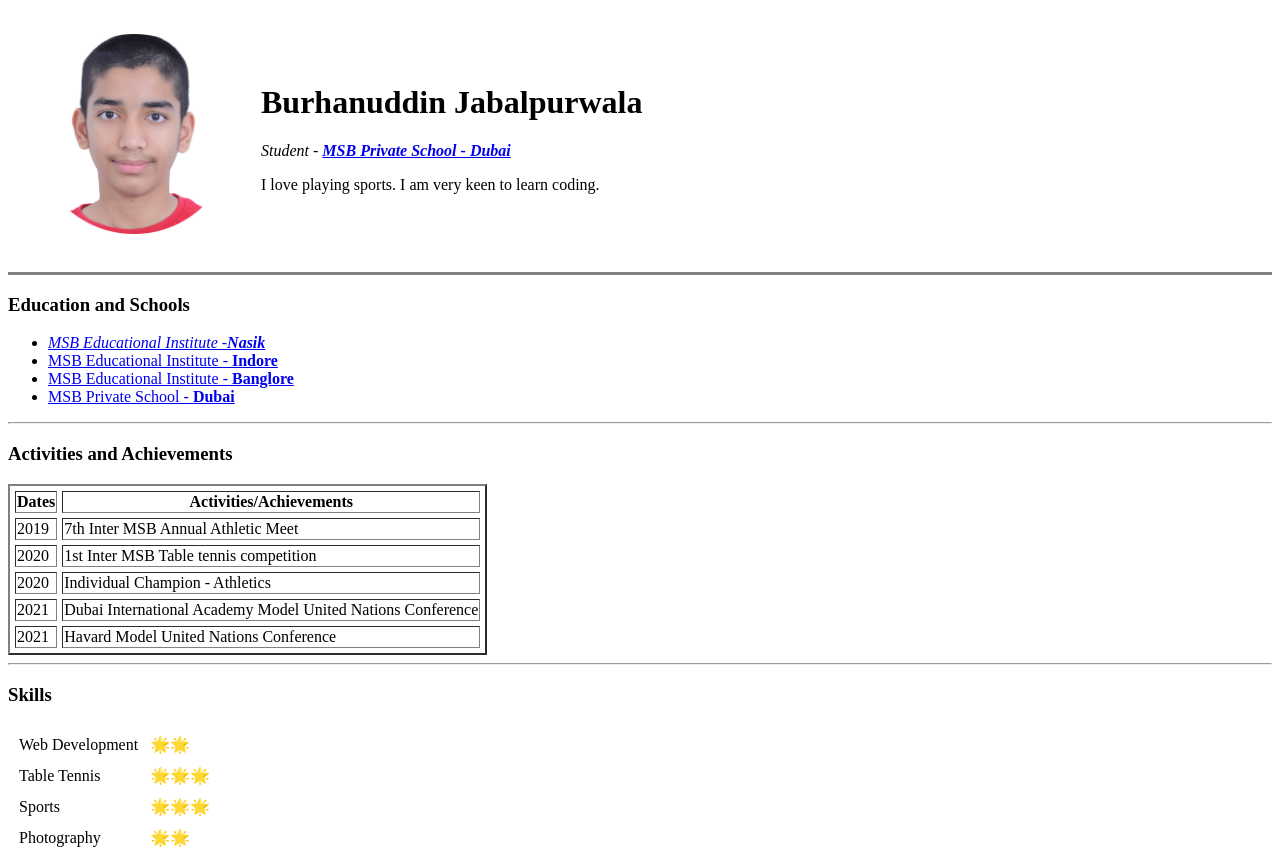
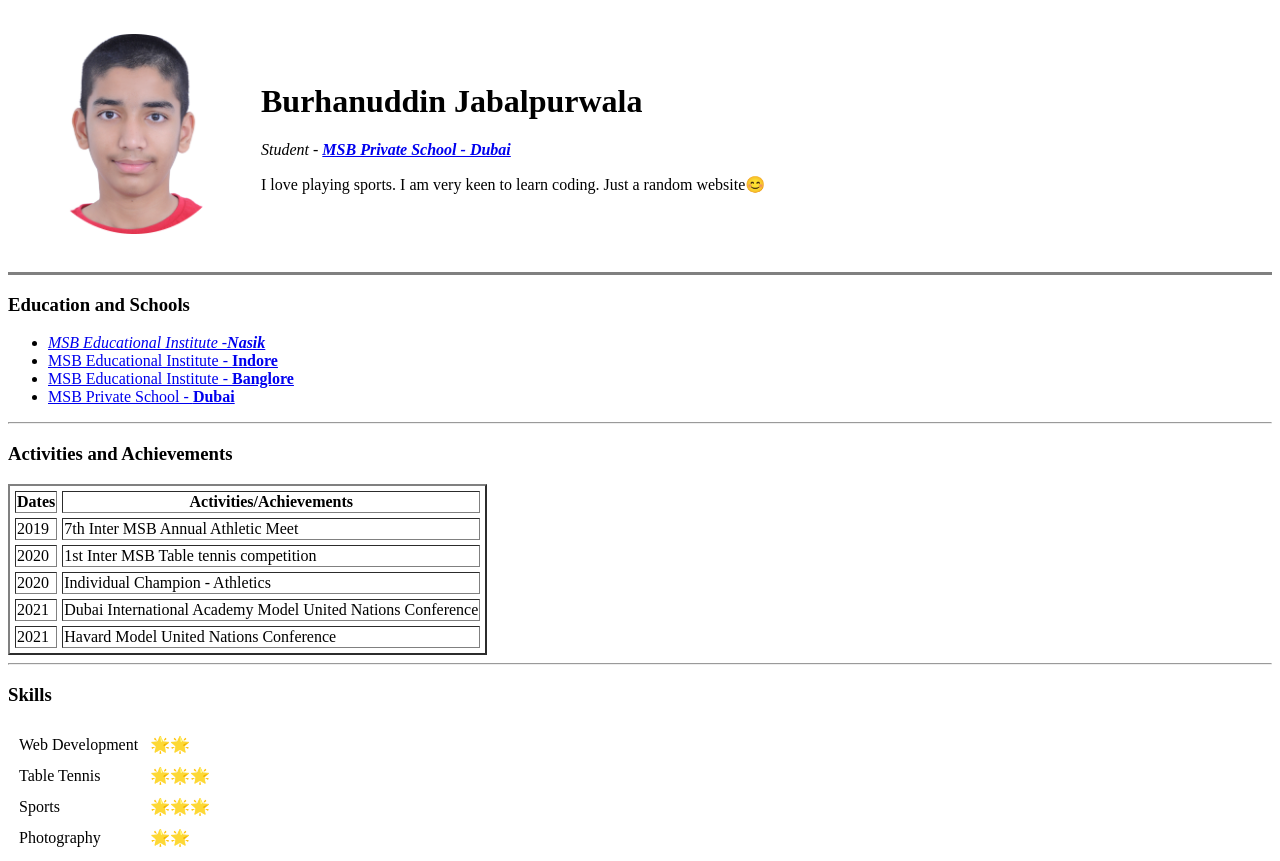
Before and after one commit to BCoder353/CV2, a plain HTML site: page index.html in a window 1280 px wide. Shown: the top 861 px of the page. Drawn offline with Linux system fonts and the light colour scheme.

Commit message:
Update index.html

```diff
--- a/index.html
+++ b/index.html
@@ -11,7 +11,7 @@
       <td><img src="burhanuddin-modified.png" alt="Burhanuddin profile picture" height="200"></td>
       <td><h1>Burhanuddin Jabalpurwala</h1>
       <p><em>Student - <strong><a href="https://msbdubai.com/">MSB Private School - Dubai</a></strong></em></p>
-      <p>I love playing sports. I am very keen to learn coding.</p></td>
+      <p>I love playing sports. I am very keen to learn coding. Just a random website😊</p></td>
     </tr>
   </table>
     <hr size="3" noshade>
```
